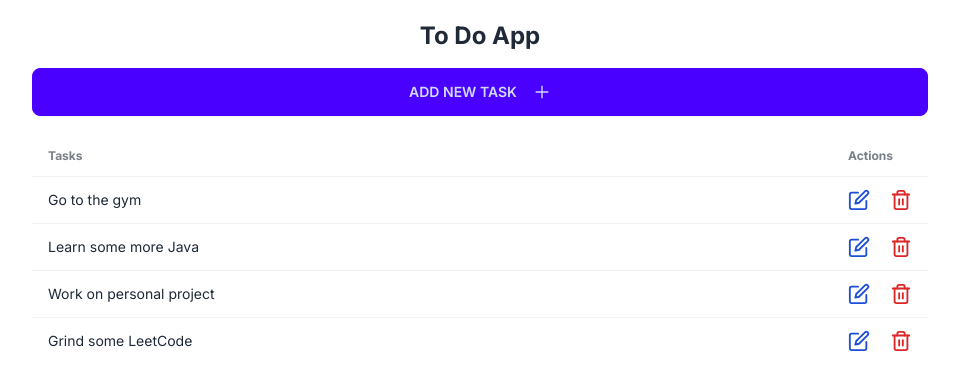
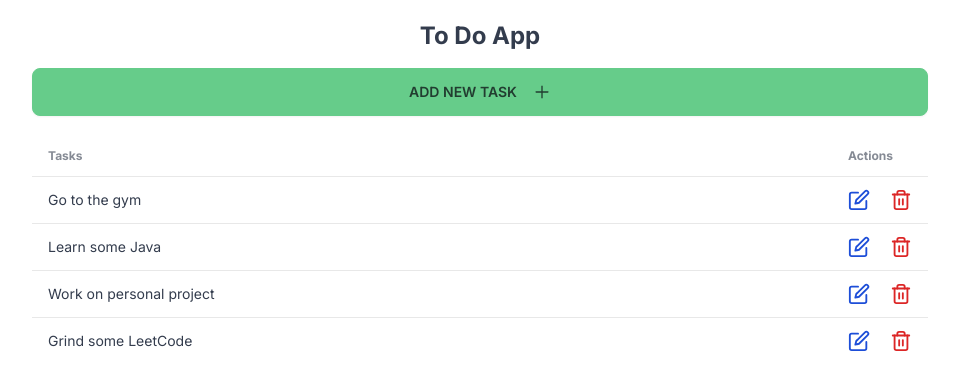
Before and after one commit to haifromkai/to-do-app, a Next.js app: page / in a window 1280 px wide. Shown: the top 390 px of the page, without its empty margins (160-1119 px from the left). Built offline with nearby package versions, Linux system fonts and the light colour scheme; data requests are answered from the project's data file.

Commit message:
Change DaisyUI theme

```diff
--- a/data/todos.json
+++ b/data/todos.json
@@ -6,7 +6,7 @@
     },
     {
       "id": "0de07cef-128e-4516-b9c8-5c94633b985c",
-      "text": "Learn some more Java"
+      "text": "Learn some Java"
     },
     {
       "id": "7fbd3859-1976-4191-adf5-d9f0fe00c0a9",
--- a/tailwind.config.ts
+++ b/tailwind.config.ts
@@ -11,8 +11,8 @@ const config: Config = {
   },
   plugins: [require("daisyui")],
   daisyui: {
-    themes: false, // false: only light + dark | true: all themes | array: specific themes like this ["light", "dark", "cupcake"]
-    darkTheme: "light", // name of one of the included themes for dark mode
+    themes: ["emerald"], // false: only light + dark | true: all themes | array: specific themes like this ["light", "dark", "cupcake"]
+    // darkTheme: "dark", // name of one of the included themes for dark mode
     base: true, // applies background color and foreground color for root element by default
     styled: true, // include daisyUI colors and design decisions for all components
     utils: true, // adds responsive and modifier utility classes
```
